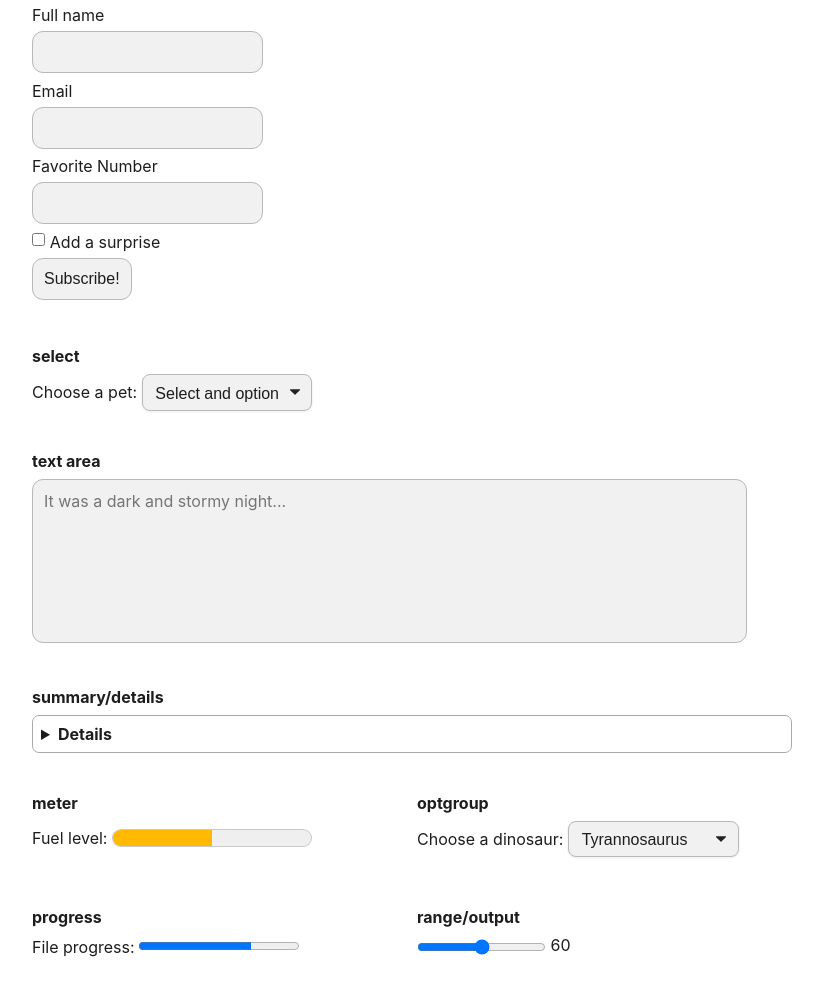
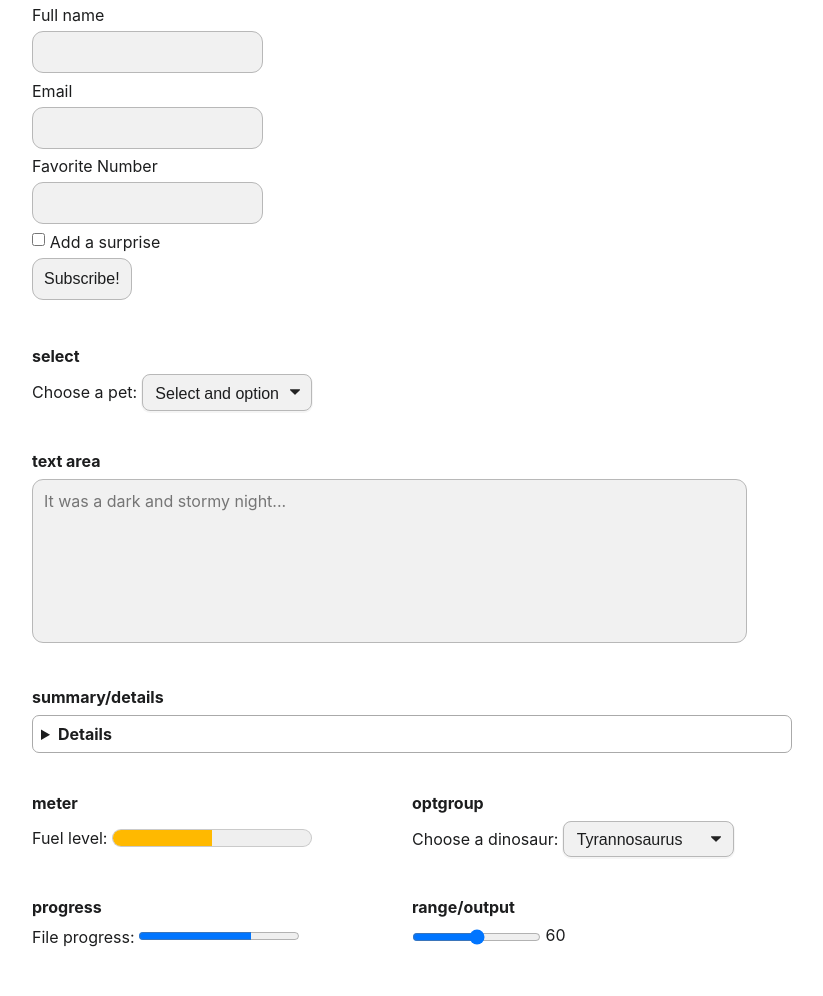
Before and after one commit to tbolt/boltcss, a plain HTML site: page index.html in a window 1280 px wide. Shown: the part 5004-6000 px from the top of the page, without its empty margins (228-1051 px from the left). Drawn offline with Linux system fonts and the light colour scheme.

Commit message:
fix grid

```diff
--- a/demo-support.css
+++ b/demo-support.css
@@ -21,13 +21,7 @@
 
 .misc-components {
   display: grid;
-  grid-template-columns: 1fr 1fr;
-  grid-template-rows: 1fr 1fr;
-  gap: 10px 10px;
-  grid-auto-flow: row;
-  grid-template-areas:
-    ". ."
-    ". .";
+  grid-template-columns: repeat(auto-fit, minmax(300px, 1fr));
 }
 
 #fuel {
```
